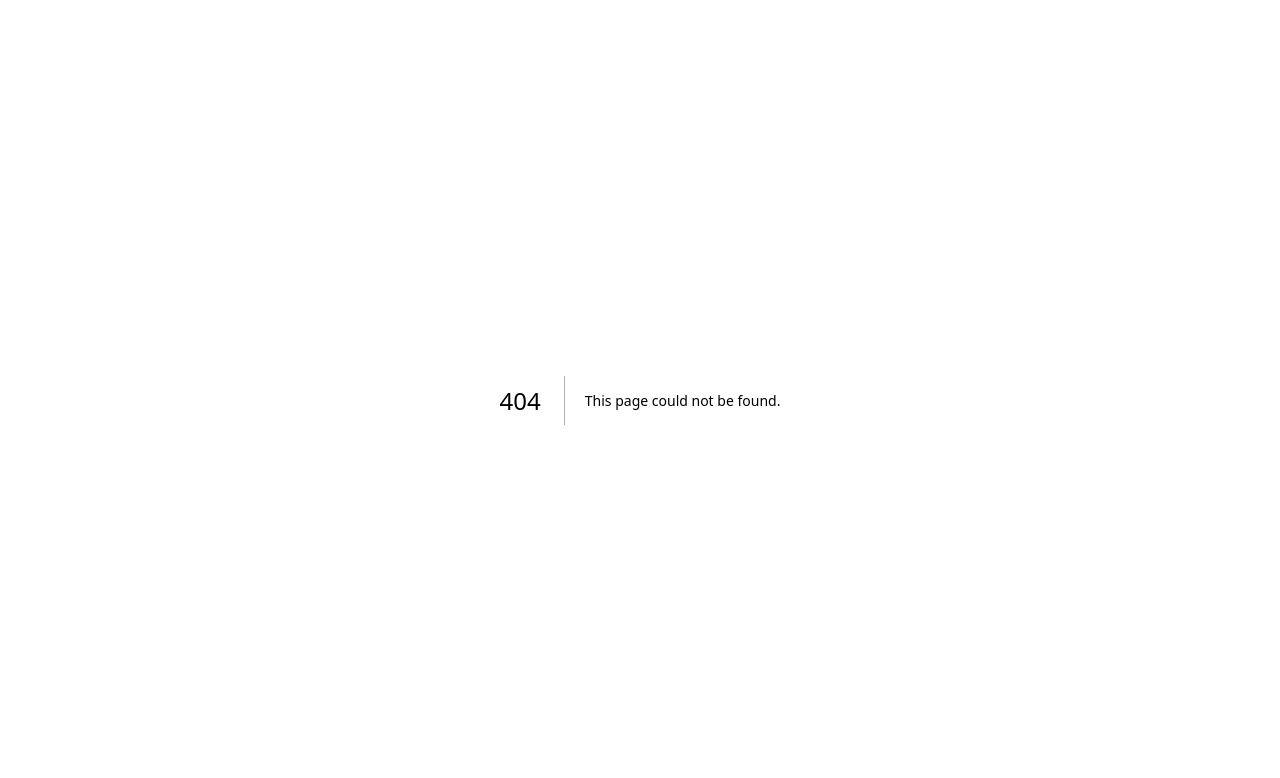
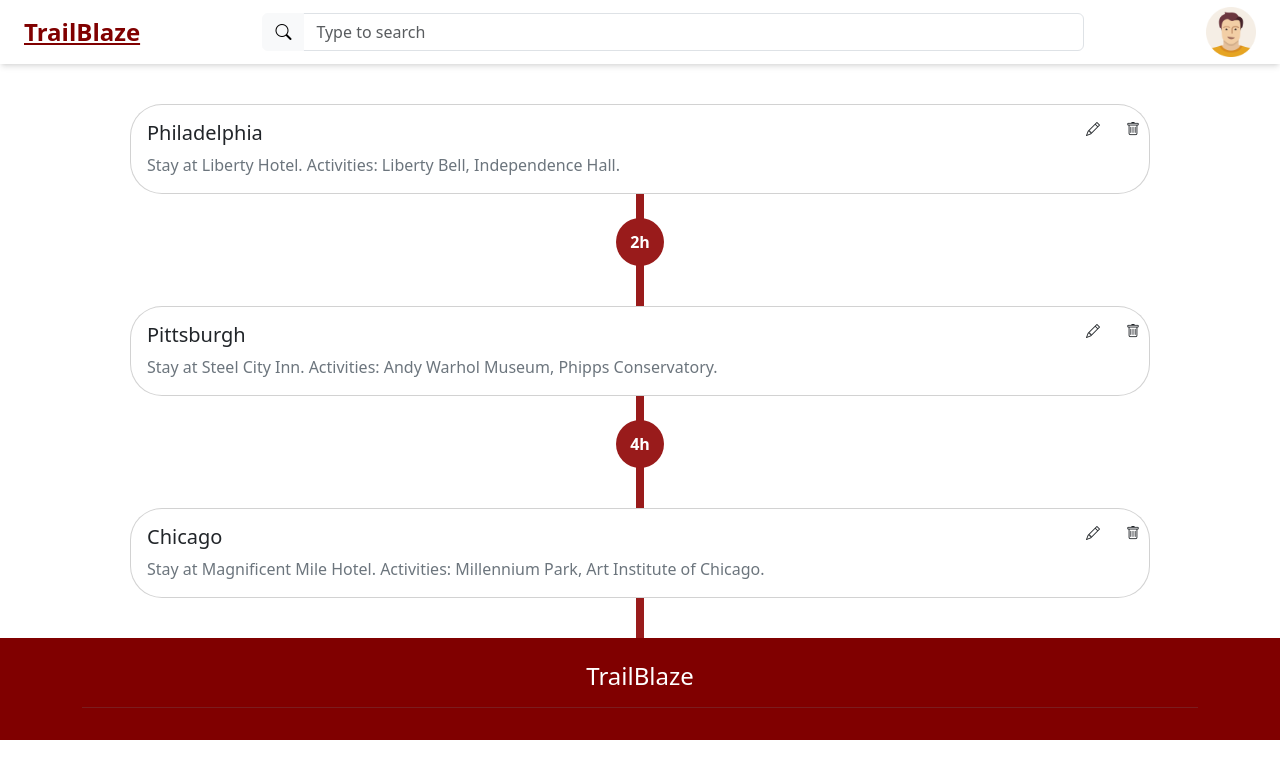
Before and after one commit to nathanbrz/TrailBlazeWebApp, a Next.js app in the folder front-end/: page /itinerary in a window 1280 px wide. Before the commit this address had no page. Shown: the top 778 px of the page. Built offline with nearby package versions, Linux system fonts and the light colour scheme.

Commit message:
Made Itinerary Page

```diff
--- a/front-end/src/app/components/Dashboard/PlanItem.jsx
+++ b/front-end/src/app/components/Dashboard/PlanItem.jsx
@@ -4,7 +4,7 @@ import React, { useState } from "react";
 import { Card, Row, Col, Button } from "react-bootstrap";
 import PlanDeleteModal from "./PlanDeleteModal";
 
-const PlanItem = ({ id, title, description, imageUrl }) => {
+const PlanItem = ({ id, title, description }) => {
   const [isDeleteModalOpen, setIsDeleteModalOpen] = useState(false);
   const handleOpenDeleteModal = () => setIsDeleteModalOpen(true);
   const handleCloseDeleteModal = () => setIsDeleteModalOpen(false);
@@ -19,7 +19,7 @@ const PlanItem = ({ id, title, description, imageUrl }) => {
       <Card className="mb-3 rounded-5 mx-12">
         <Row className="g-0">
           {/* Image on the left side */}
-          <Col md={2} className="d-flex justify-content-center">
+          {/* <Col md={2} className="d-flex justify-content-center">
             <Image
               width="200"
               height="200"
@@ -27,10 +27,10 @@ const PlanItem = ({ id, title, description, imageUrl }) => {
               className="img-fluid h-100 rounded"
               alt={title}
             />
-          </Col>
+          </Col> */}
 
           {/* Title and description */}
-          <Col md={8}>
+          <Col md={10}>
             <Card.Body>
               <Card.Title>{title}</Card.Title>
               <Card.Text className="text-secondary">
--- a/front-end/src/app/components/Dashboard/PlanListSection.jsx
+++ b/front-end/src/app/components/Dashboard/PlanListSection.jsx
@@ -55,7 +55,6 @@ export default function PlanListSection() {
           id={trip.id}
           title={trip.title}
           description={trip.description}
-          imageUrl={trip.imageUrl}
         />
       ))}
     </section>
--- /dev/null
+++ b/front-end/src/app/components/Itinerary/TimelineView.jsx
@@ -0,0 +1,47 @@
+"use client";
+import React from "react";
+import PlanItem from "../Dashboard/PlanItem";
+import mockItineraryData from "../../../data/mockItineraryData";
+import { Container, Row, Col } from "react-bootstrap";
+
+export default function TimelineView() {
+  const trip = mockItineraryData.trip; // Fetching trip data from mockData.json
+  const itinerary = trip.itinerary;
+
+  return (
+    <Container className="relative mt-10">
+      {/* Persistent Vertical Line */}
+      <div className="absolute top-0 bottom-0 left-1/2 transform -translate-x-1/2 bg-red-800 w-2 h-full z-0"></div>
+
+      <Row className="relative z-10">
+        <Col md={12}>
+          {itinerary.map((stop, index) => (
+            <div key={index} className="relative mb-10">
+              {/* Render the card (PlanItem) */}
+              <PlanItem
+                id={index}
+                title={stop.location}
+                description={`Stay at ${
+                  stop.hotel
+                }. Activities: ${stop.activities
+                  .map((a) => a.name)
+                  .join(", ")}.`}
+                imageUrl={`/path-to-images/${stop.location.toLowerCase()}.jpg`}
+              />
+
+              {/* Render the circle for the travel time on a separate line */}
+              {index < itinerary.length - 1 && (
+                <div className="flex justify-center mt-4">
+                  {/* Travel Time Circle */}
+                  <div className="bg-red-800 text-white font-bold rounded-full p-2 text-center w-12 h-12 flex items-center justify-center">
+                    {stop.travel_time}h
+                  </div>
+                </div>
+              )}
+            </div>
+          ))}
+        </Col>
+      </Row>
+    </Container>
+  );
+}
--- a/front-end/src/app/dashboard/page.jsx
+++ b/front-end/src/app/dashboard/page.jsx
@@ -3,6 +3,7 @@ import "bootstrap/dist/css/bootstrap.min.css";
 import SearchBar from "../components/Dashboard/SearchBar";
 import IntroSection from "../components/Dashboard/IntroSection";
 import PlanListSection from "../components/Dashboard/PlanListSection";
+import Footer from "../components/Footer";
 
 export default function Hero() {
   return (
@@ -14,6 +15,9 @@ export default function Hero() {
       <div>
         <PlanListSection />
       </div>
+      <div>
+        <Footer />
+      </div>
     </div>
   );
 }
--- /dev/null
+++ b/front-end/src/app/itinerary/page.jsx
@@ -0,0 +1,16 @@
+import "../../styles/global_styles.css";
+import "bootstrap/dist/css/bootstrap.min.css";
+import React from "react";
+import TimelineView from "../components/Itinerary/TimelineView";
+import SearchBar from "../components/Dashboard/SearchBar";
+import Footer from "../components/Footer";
+
+export default function page() {
+  return (
+    <div>
+      <SearchBar />
+      <TimelineView />
+      <Footer />
+    </div>
+  );
+}
--- /dev/null
+++ b/front-end/src/data/mockItineraryData.json
@@ -0,0 +1,66 @@
+{
+  "trip": {
+    "promptID": "64f5a17e8f5a2f0017b15d22",
+    "userID": "64f5a17e8f5a2f0017b15d21",
+    "total_duration": 72,
+    "start_location": "New York",
+    "end_location": "Los Angeles",
+    "trip_interest": "Sightseeing",
+    "itinerary": [
+      {
+        "day": 1,
+        "location": "Philadelphia",
+        "stay": 1,
+        "hotel": "Liberty Hotel",
+        "activities": [
+          {
+            "name": "Liberty Bell",
+            "description": "Visit the famous Liberty Bell."
+          },
+          {
+            "name": "Independence Hall",
+            "description": "Explore the site of the signing of the Declaration of Independence."
+          }
+        ],
+        "travel_time": 2,
+        "notes": "Leave early to avoid traffic."
+      },
+      {
+        "day": 2,
+        "location": "Pittsburgh",
+        "stay": 1,
+        "hotel": "Steel City Inn",
+        "activities": [
+          {
+            "name": "Andy Warhol Museum",
+            "description": "A museum dedicated to the works of Andy Warhol."
+          },
+          {
+            "name": "Phipps Conservatory",
+            "description": "A botanical garden in Schenley Park."
+          }
+        ],
+        "travel_time": 4,
+        "notes": "Check out the local food scene."
+      },
+      {
+        "day": 3,
+        "location": "Chicago",
+        "stay": 1,
+        "hotel": "Magnificent Mile Hotel",
+        "activities": [
+          {
+            "name": "Millennium Park",
+            "description": "Visit the famous park and see the Cloud Gate sculpture."
+          },
+          {
+            "name": "Art Institute of Chicago",
+            "description": "One of the oldest and largest art museums in the United States."
+          }
+        ],
+        "travel_time": 6,
+        "notes": "Enjoy deep-dish pizza."
+      }
+    ]
+  }
+}
--- a/front-end/src/styles/global_styles.css
+++ b/front-end/src/styles/global_styles.css
@@ -21,3 +21,27 @@
   /* Add shadow for a soft overlaying effect */
   box-shadow: 0 4px 12px rgba(0, 0, 0, 0.3);
 }
+
+.timeline-item {
+  display: flex;
+  align-items: center;
+}
+
+.vertical-line {
+  width: 2px;
+  background-color: #8a0707;
+}
+
+.travel-time-circle {
+  background-color: #8a0707;
+  color: white;
+  font-weight: bold;
+  font-size: 14px;
+  padding: 10px;
+  border-radius: 50%;
+  width: 50px;
+  height: 50px;
+  display: flex;
+  justify-content: center;
+  align-items: center;
+}
```
